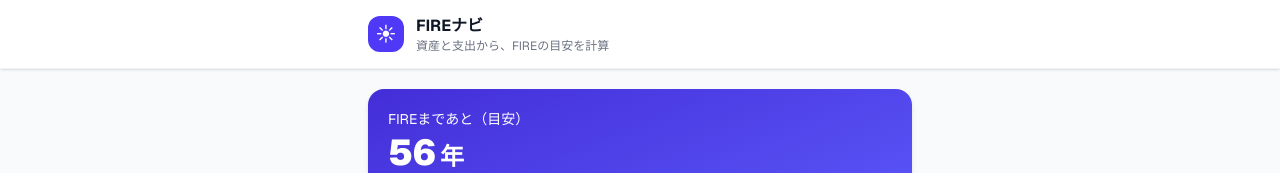
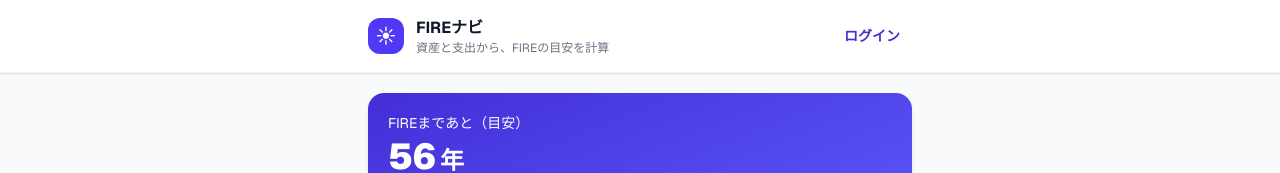
Before and after one commit to tommiejp/fire-navi, a Next.js app: page / in a window 1280 px wide. Shown: the top 173 px of the page. Built offline with nearby package versions, Linux system fonts and the light colour scheme.

Commit message:
fix: add login link to public page

```diff
--- a/app/components/DashboardShell.tsx
+++ b/app/components/DashboardShell.tsx
@@ -1,3 +1,4 @@
+import Link from "next/link";
 import FireCalculator from "./FireCalculator";
 
 export default function DashboardShell() {
@@ -5,11 +6,14 @@ export default function DashboardShell() {
     <div className="min-h-screen bg-gray-50">
       <header className="bg-white border-b border-gray-100 sticky top-0 z-20 shadow-sm">
         <div className="max-w-xl mx-auto px-4 py-3.5 flex items-center gap-3">
-          <div className="w-9 h-9 bg-indigo-600 rounded-xl flex items-center justify-center text-white text-xl" aria-hidden="true">☀</div>
-          <div>
+          <div className="w-9 h-9 shrink-0 bg-indigo-600 rounded-xl flex items-center justify-center text-white text-xl" aria-hidden="true">☀</div>
+          <div className="min-w-0 flex-1">
             <h1 className="text-base font-bold text-gray-900">FIREナビ</h1>
             <p className="text-xs text-gray-500">資産と支出から、FIREの目安を計算</p>
           </div>
+          <Link href="/login" className="shrink-0 rounded-lg px-3 py-3 text-sm font-semibold text-indigo-700 hover:bg-indigo-50 focus-visible:outline-2 focus-visible:outline-offset-2 focus-visible:outline-indigo-600">
+            ログイン
+          </Link>
         </div>
       </header>
       <main className="max-w-xl w-full mx-auto px-4 pt-5 pb-8">
```
